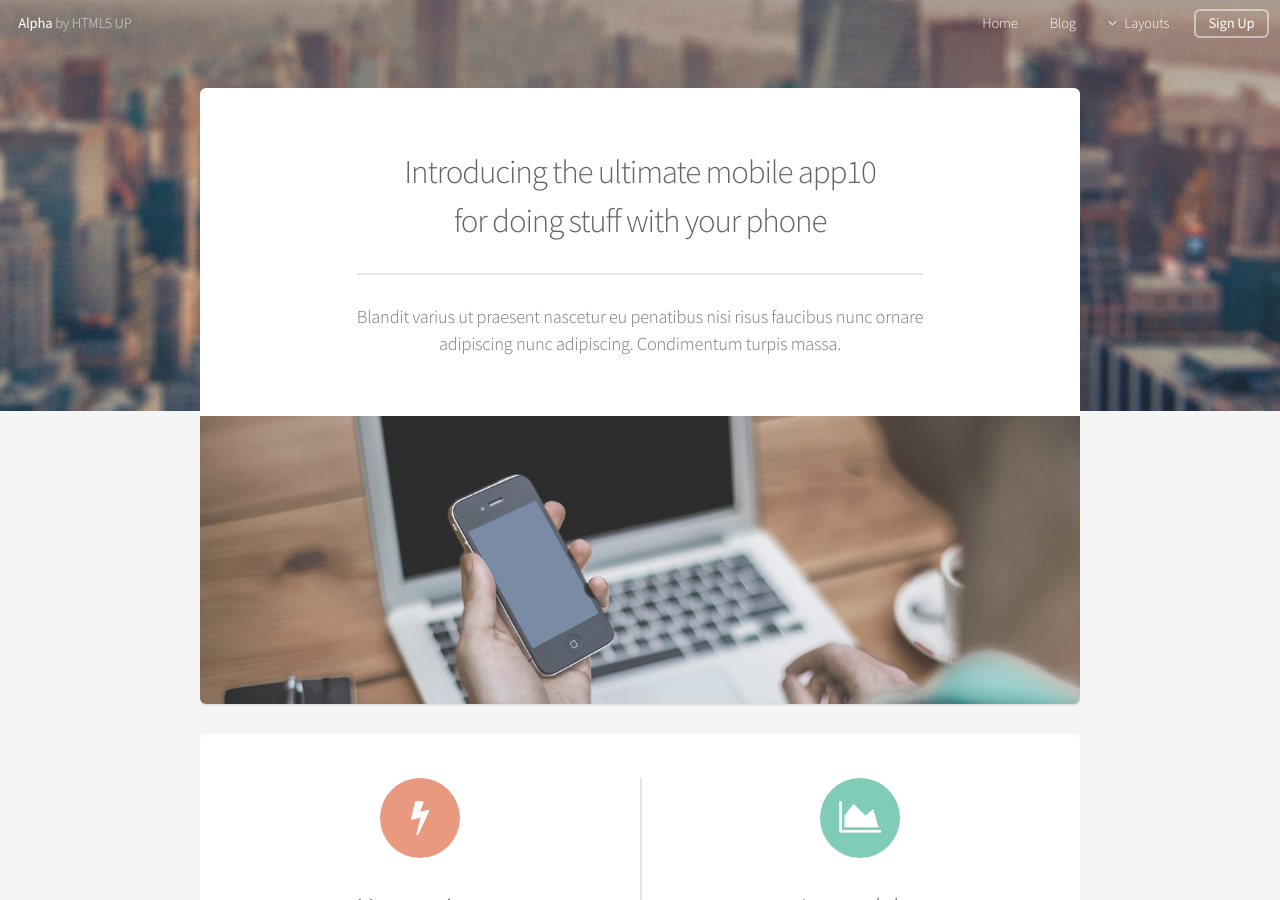
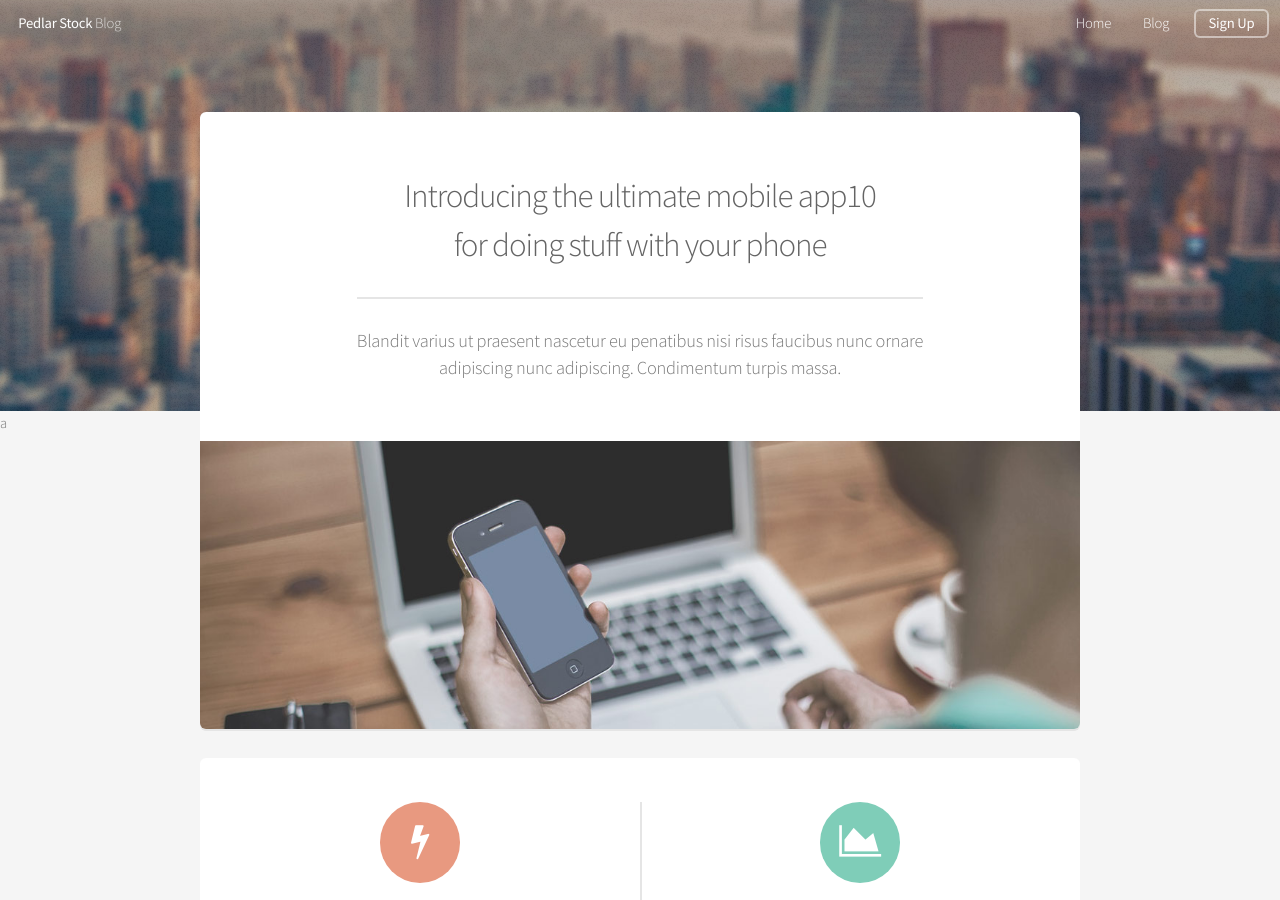
Before and after one commit to old-jekyll-templates/Alpha-Jekyll-Theme, a Jekyll site: the page built from index.html, in a window 1280 px wide and 900 px high. Built offline with Jekyll 4.4.1, drawn with Linux system fonts in a browser that asks for light colours; the list of posts is cut into pages by our own code.

Commit message:
Update nav.html

```diff
--- a/_includes/nav.html
+++ b/_includes/nav.html
@@ -1,27 +1,10 @@
-<!-- Header -->
+a<!-- Header -->
 	<header id="header" class="alt">
-		<h1><a href="{{ site.baseurl }}/index.html">Alpha</a> by HTML5 UP</h1>
+		<h1><a href="{{ site.baseurl }}/index.html">Pedlar Stock</a> Blog</h1>
 		<nav id="nav">
 			<ul>
 				<li><a href="{{ site.baseurl }}/index.html">Home</a></li>
 				<li><a href="{{ site.baseurl }}/blog">Blog</a></li>
-				<li>
-					<a href="" class="icon fa-angle-down">Layouts</a>
-					<ul>
-						<li><a href="#">Generic</a></li>
-						<li><a href="#">Contact</a></li>
-						<li><a href="#">Elements</a></li>
-						<li>
-							<a href="">Submenu</a>
-							<ul>
-								<li><a href="#">Option One</a></li>
-								<li><a href="#">Option Two</a></li>
-								<li><a href="#">Option Three</a></li>
-								<li><a href="#">Option Four</a></li>
-							</ul>
-						</li>
-					</ul>
-				</li>
 				<li><a href="#" class="button">Sign Up</a></li>
 			</ul>
 		</nav>
```
